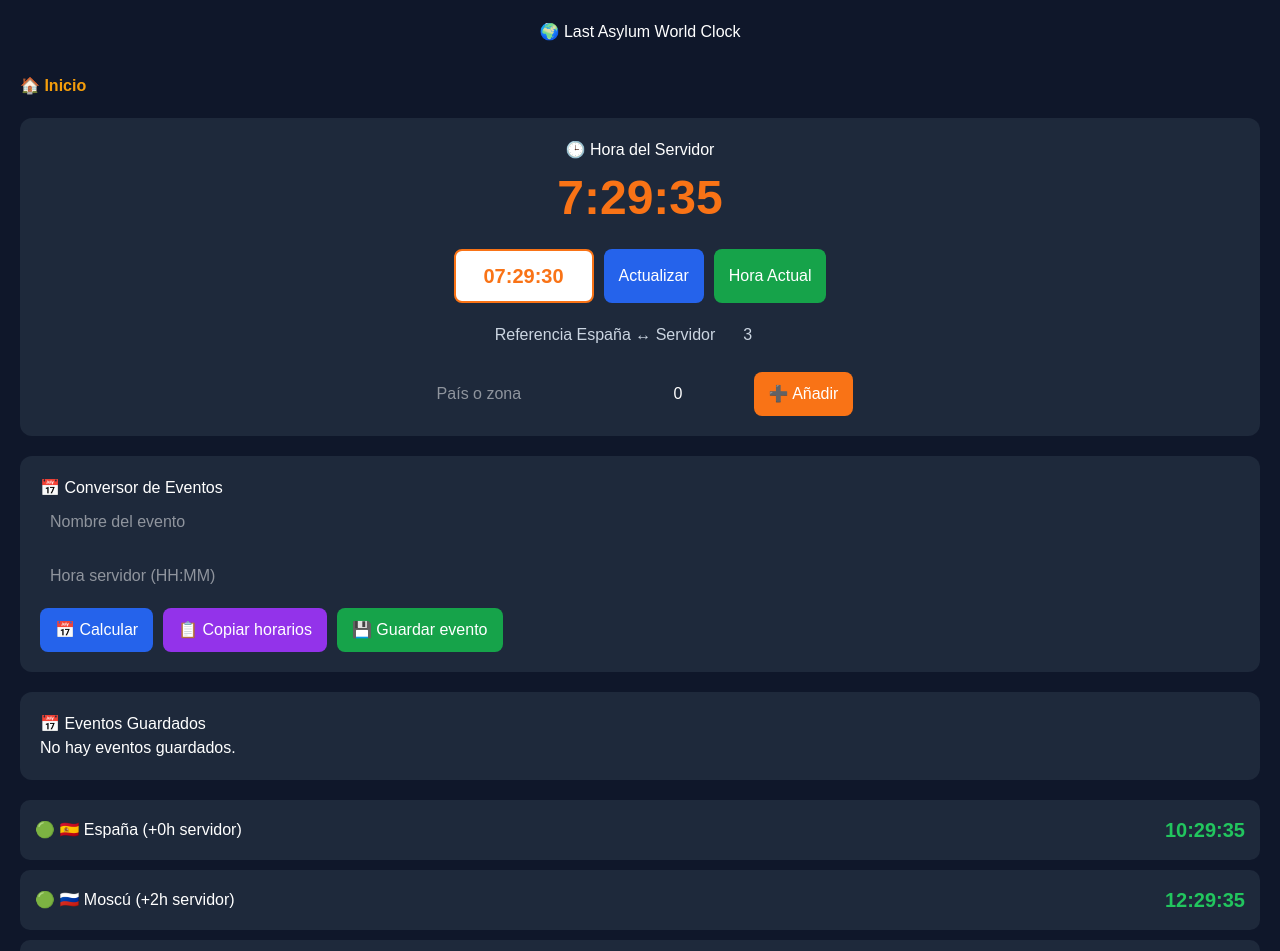
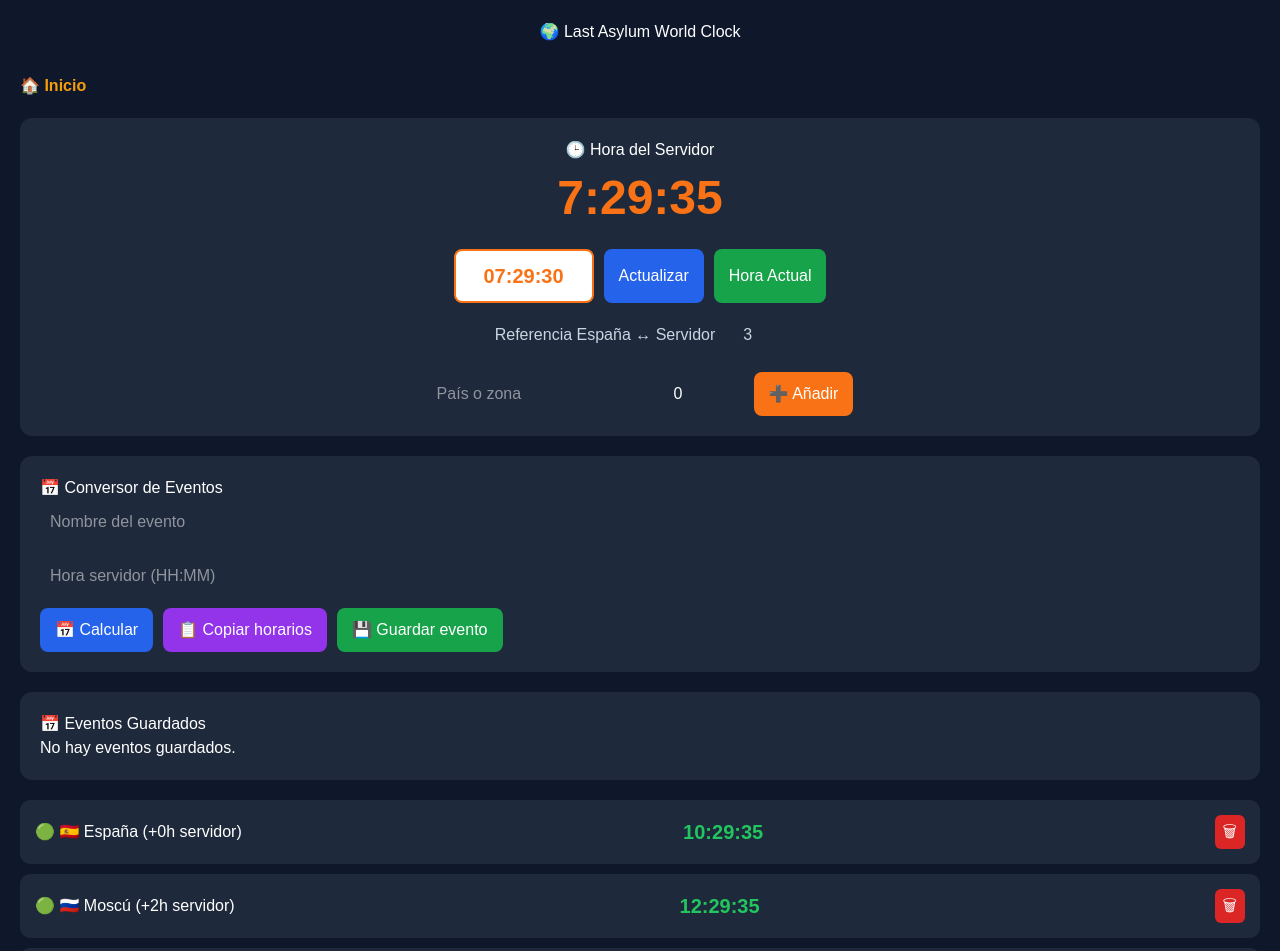
Before and after one commit to sk8alianza-rgb/last-asylum-world-clock, a Next.js app: page /clock in a window 1280 px wide. Shown: the top 951 px of the page. Built offline with nearby package versions, Linux system fonts and the light colour scheme.

Commit message:
Eliminar paises y mejorar reloj

```diff
--- a/app/clock/page.tsx
+++ b/app/clock/page.tsx
@@ -128,6 +128,16 @@ const updateServerTime = () => {
 };
 
   const addZone = () => {
+    const deleteZone = (
+  zoneName: string
+) => {
+  setZones((prev) =>
+    prev.filter(
+      (zone) =>
+        zone.name !== zoneName
+    )
+  );
+};
     if (!newCountry.trim()) return;
 
     setZones([
@@ -732,6 +742,22 @@ localStorage.setItem(
             >
               {formatTime(localTime)}
             </strong>
+            <button
+  onClick={() =>
+    deleteZone(zone.name)
+  }
+  style={{
+    background: "#dc2626",
+    color: "white",
+    border: "none",
+    padding: "5px 8px",
+    borderRadius: "6px",
+    cursor: "pointer",
+    marginLeft: "10px",
+  }}
+>
+  🗑
+</button>
           </div>
         );
       })}
```
